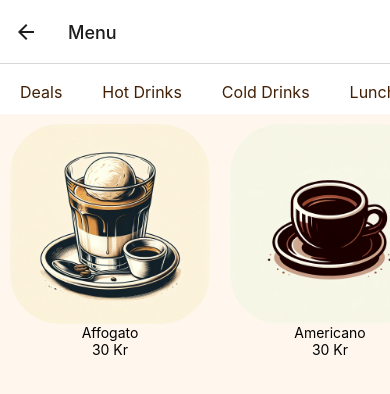
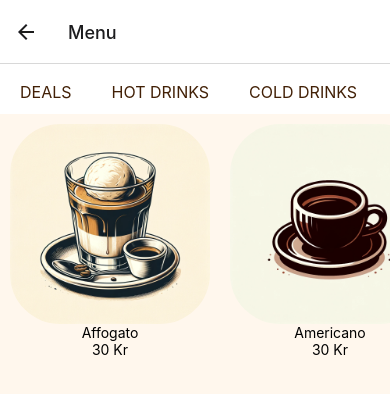
Before and after one commit to MonikaLu/CoffeeRoastery, a React Native app: screen /Menu in a window 390 px wide. Shown: the top 394 px of the page. Built offline with nearby package versions, Linux system fonts and the light colour scheme.

Commit message:
Optimize the method of showing menuitems

```diff
--- a/components/NavigationMenu.tsx
+++ b/components/NavigationMenu.tsx
@@ -6,16 +6,10 @@ import {
   ScrollView,
   StyleSheet,
 } from "react-native";
+import { MenuItemCategories } from "../types/MenuItemCategories";
 
 const NavigationMenu = () => {
-  const navItems = [
-    "Deals",
-    "Hot Drinks",
-    "Cold Drinks",
-    "Lunch",
-    "Milkshakes",
-    "Smoothie",
-  ];
+  const navItems: string[] = Object.values(MenuItemCategories);
 
   return (
     <View style={styles.navContainer}>
```
